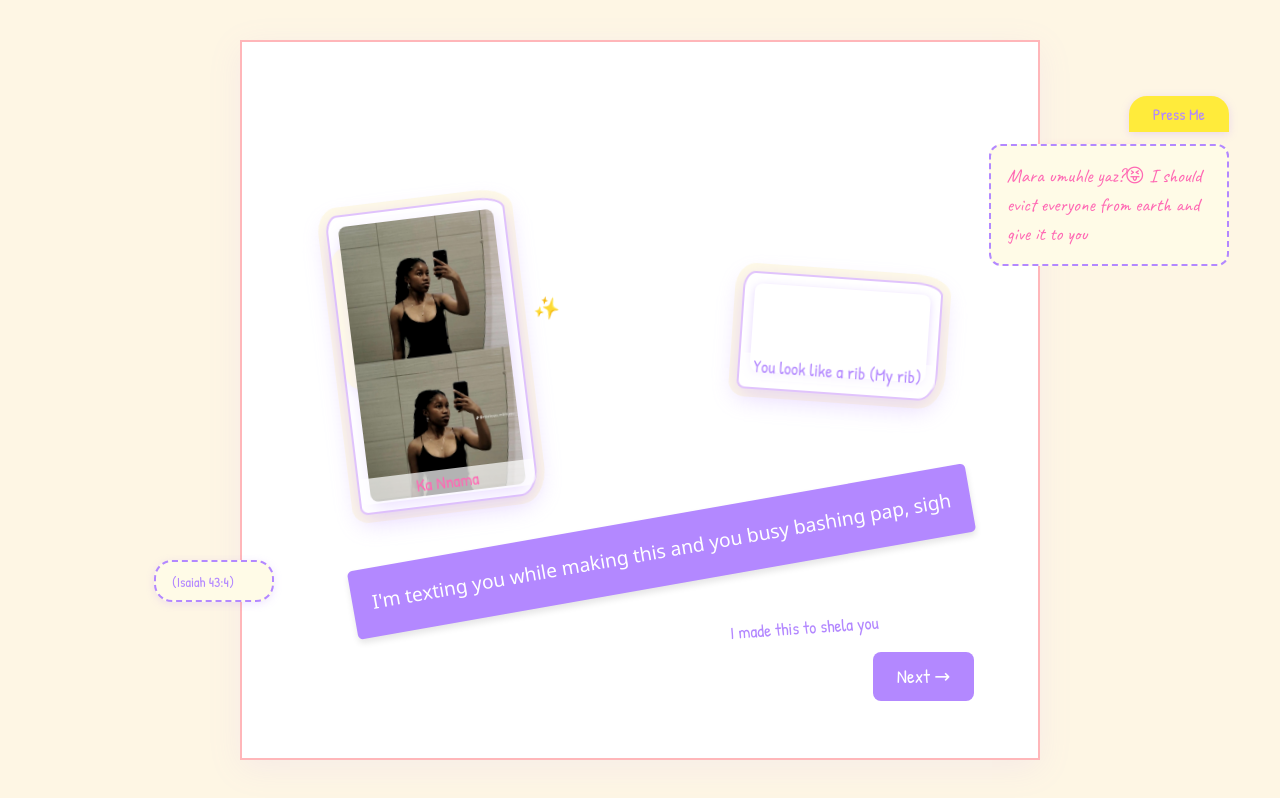
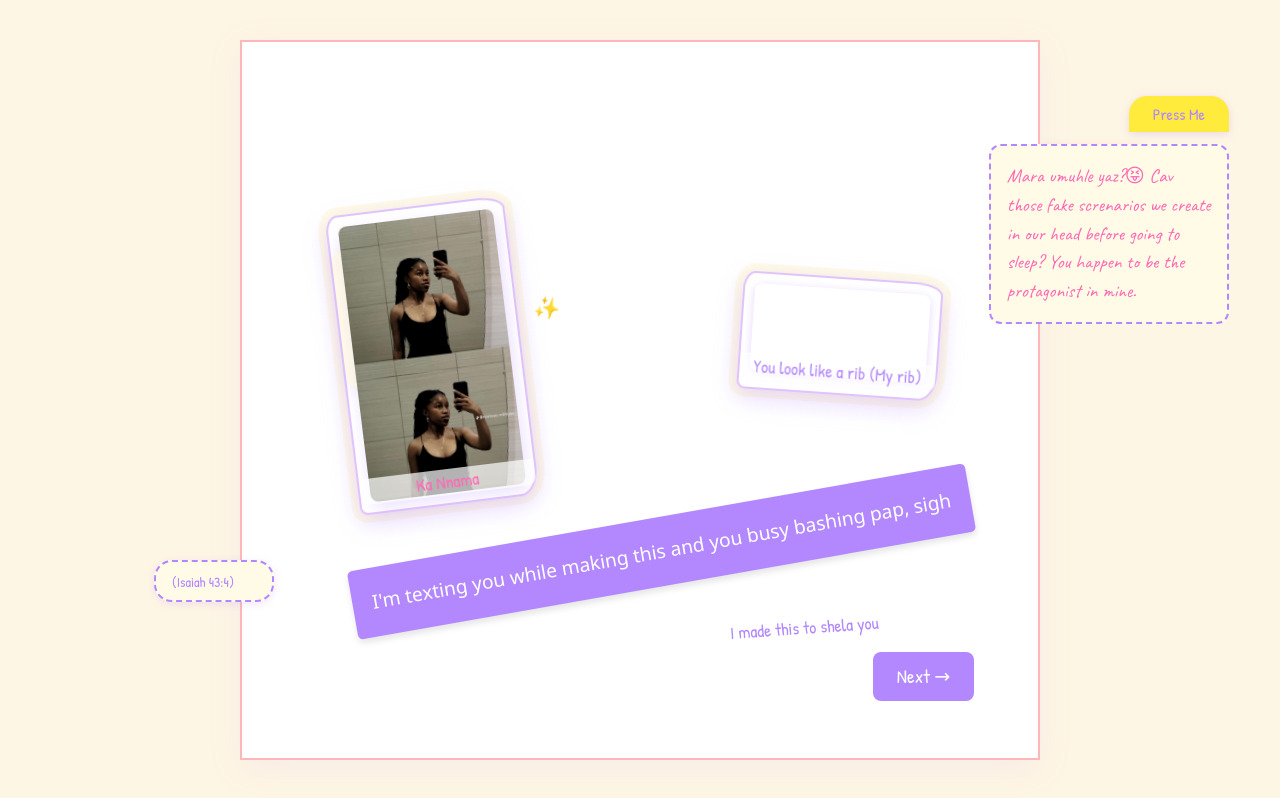
Before and after one commit to tatendacodespace/Scrapbook, a plain HTML site: page pages/chat2.html in a window 1280 px wide. Both pictures are taken after a click on the element "Press Me". Drawn offline with nearby package versions, Linux system fonts and the light colour scheme; grey boxes are pictures that could not be loaded; a small style sheet from the web is missing.

```diff
--- a/pages/chat2.html
+++ b/pages/chat2.html
@@ -52,7 +52,7 @@
     </div>
     <!-- Interactive pull tab -->
     <div id="pull-tab" style="position:fixed; right: 4vw; top: 12vh; width: 100px; height: 36px; background: #ffeb3b; color: #b388ff; border-radius: 18px 18px 0 0; font-family: 'Patrick Hand', cursive; text-align: center; line-height: 36px; cursor: pointer; box-shadow: 0 2px 8px #b388ff44; z-index: 100;">Press Me</div>
-    <div id="hidden-message" style="display:none; position:fixed; right: 4vw; top: 18vh; width: 240px; background: #fffbe7; color: #ff69b4; border: 2px dashed #b388ff; border-radius: 12px; font-family: 'Caveat', cursive; font-size: 1.2em; padding: 16px; z-index: 101;">Mara umuhle yaz?😝 I should evict everyone from earth and give it to you</div>
+    <div id="hidden-message" style="display:none; position:fixed; right: 4vw; top: 18vh; width: 240px; background: #fffbe7; color: #ff69b4; border: 2px dashed #b388ff; border-radius: 12px; font-family: 'Caveat', cursive; font-size: 1.2em; padding: 16px; z-index: 101;">Mara umuhle yaz?😝 Cav those fake screnarios we create in our head before going to sleep? You happen to be the protagonist in mine.</div>
     <script>
       document.getElementById('pull-tab').onclick = function() {
         var msg = document.getElementById('hidden-message');
```
